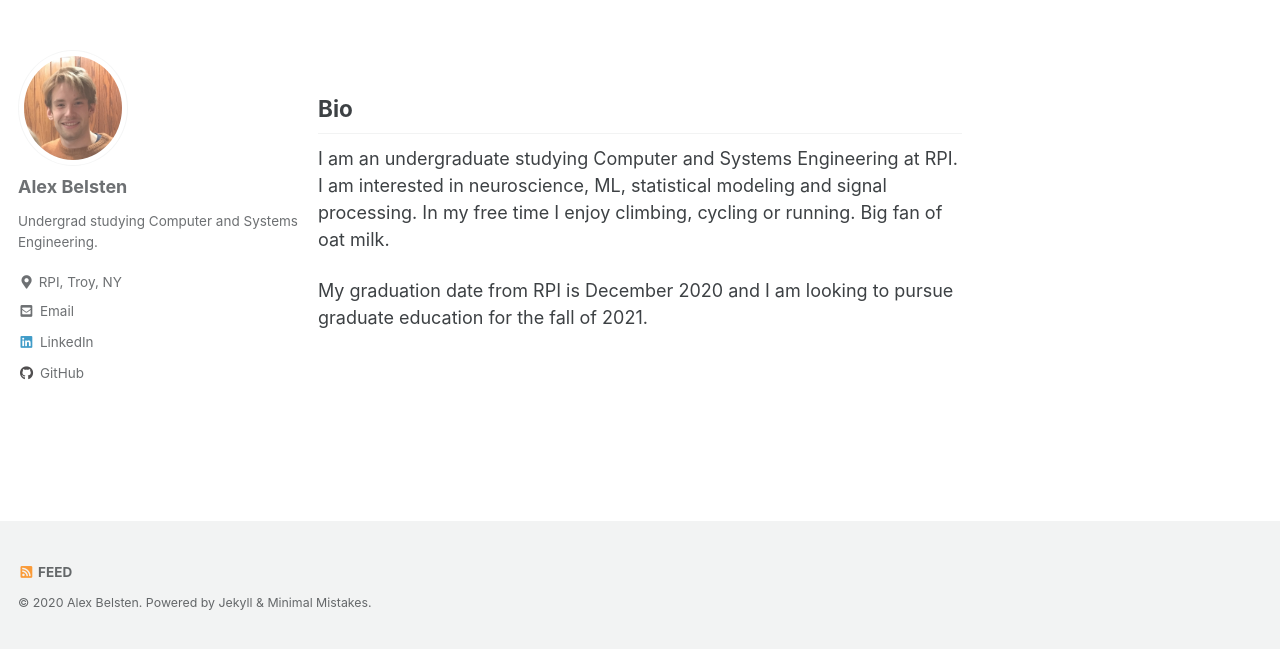
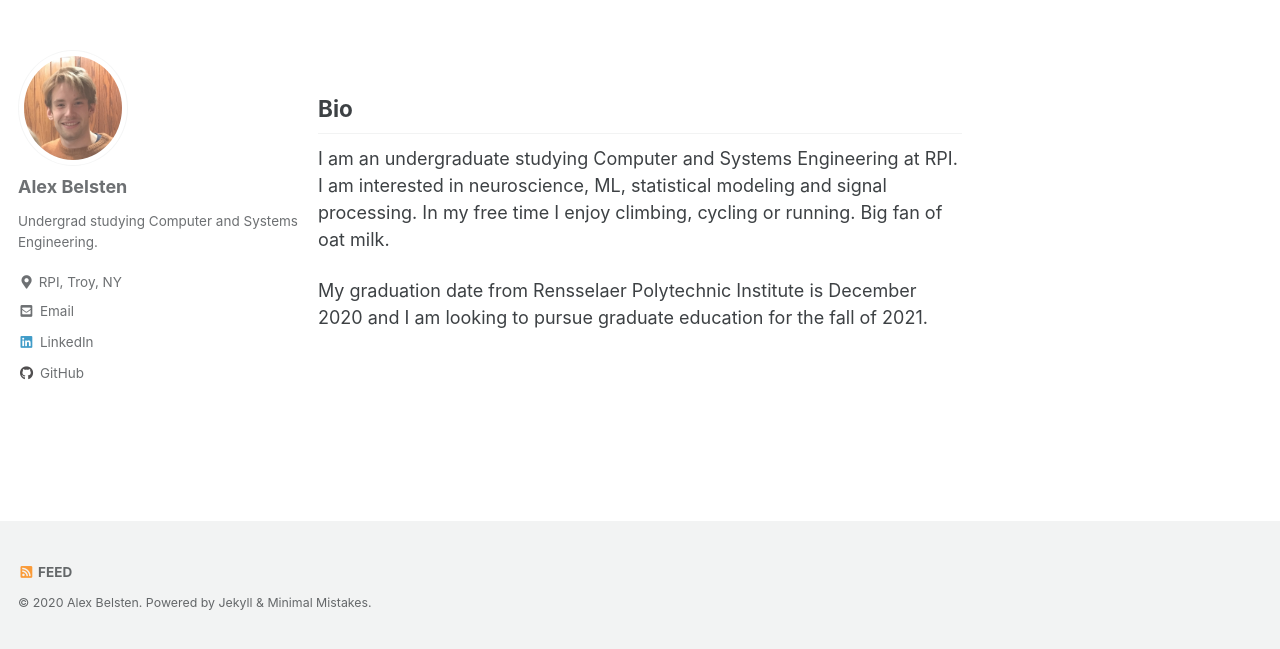
Before and after one commit to belsten/belsten.github.io, a Jekyll site: the page built from index.markdown, in a window 1280 px wide, cut to the strip 251-900 px from the top of the page. Built offline with Jekyll 4.4.1, drawn with Linux system fonts in a browser that asks for light colours; cached includes are drawn as plain includes; a script bundle is joined from its source files by our own code; library files that are not in the unit come from our copies; our own code applies the rules of GitHub Pages for plain Markdown files.

Commit message:
Full school name

```diff
--- a/index.markdown
+++ b/index.markdown
@@ -17,5 +17,5 @@ I am an undergraduate studying Computer and Systems Engineering at RPI.
 I am interested in neuroscience, ML, statistical modeling and signal processing. In my free
 time I enjoy climbing, cycling or running. Big fan of oat milk.
 
-My graduation date from RPI is December 2020 and I am looking to pursue graduate education
+My graduation date from Rensselaer Polytechnic Institute is December 2020 and I am looking to pursue graduate education
 for the fall of 2021.
```
